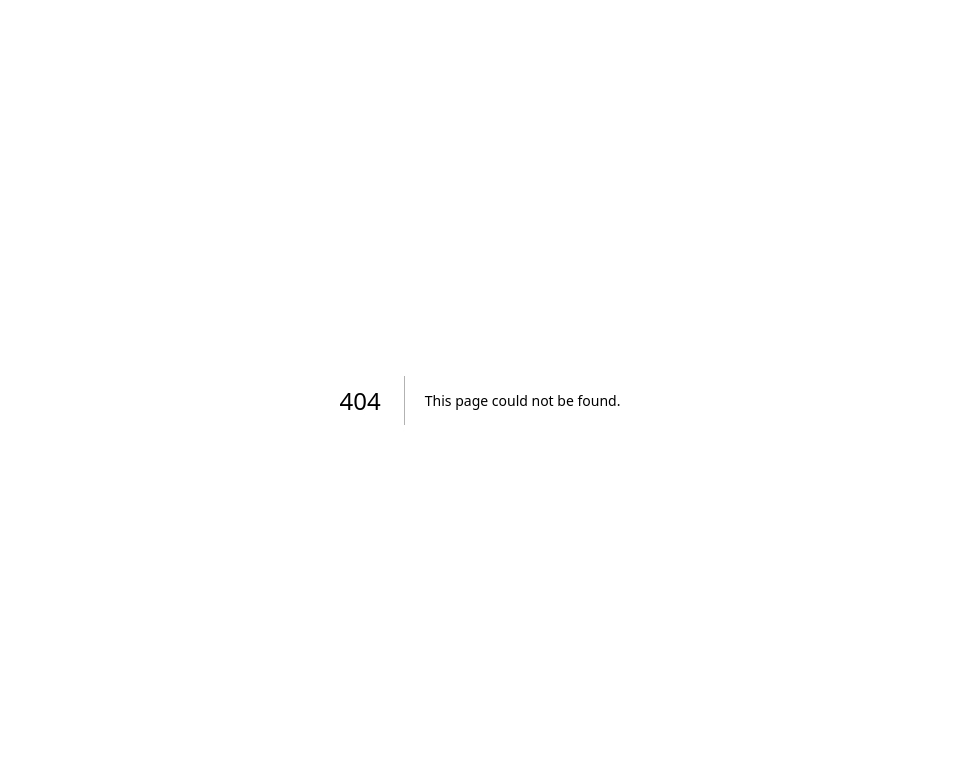
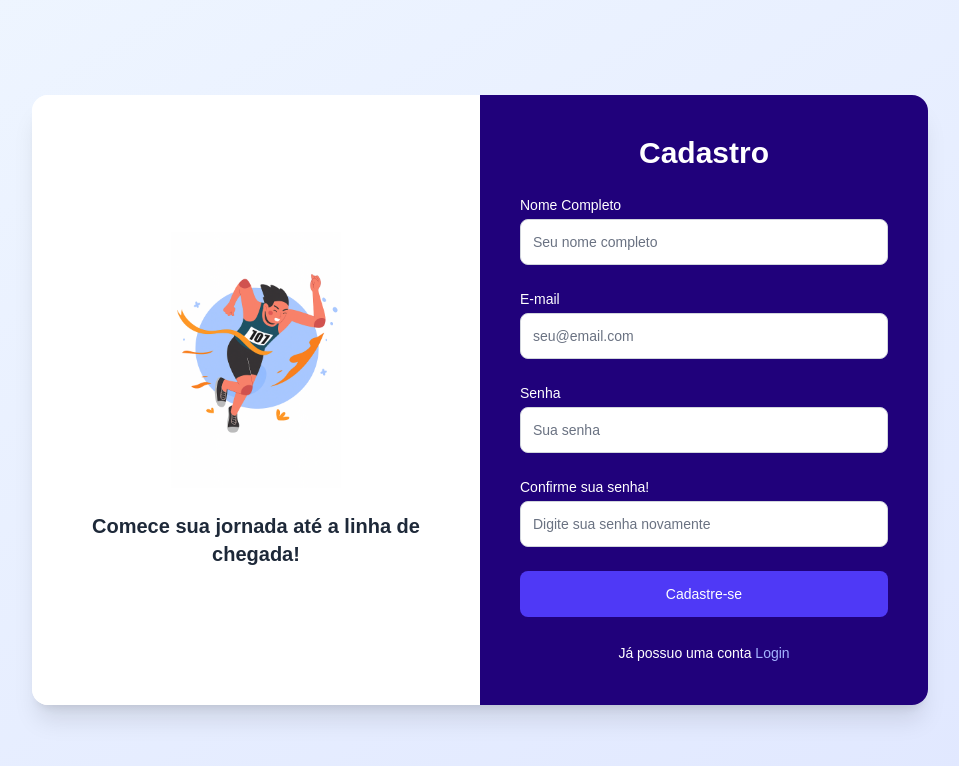
Before and after one commit to nicolekaroliny/Runit-FrontEnd, a Next.js app: page /signup in a window 1280 px wide. Before the commit this address had no page. Shown: the top 766 px of the page, without its empty margins (160-1119 px from the left). Built offline with nearby package versions, Linux system fonts and the light colour scheme.

Commit message:
página de cadastro e metadata para modificar o nome da página

```diff
--- /dev/null
+++ b/src/app/signup/metadata.ts
@@ -0,0 +1,6 @@
+import { Metadata } from 'next';
+
+export const metadata: Metadata = {
+  title: 'Cadastro',
+  description: 'Página de cadastro',
+};
--- /dev/null
+++ b/src/app/signup/page.tsx
@@ -0,0 +1,136 @@
+'use client';
+
+import { useState, FormEvent } from 'react';
+import Link from 'next/link';
+import Image from 'next/image';
+
+export default function SignUp() {
+  const [name, setName] = useState<string>('');
+  const [email, setEmail] = useState<string>('');
+  const [password, setPassword] = useState<string>('');
+  const [confirmPassword, setConfirmPassword] = useState<string>('');
+
+  const handleSubmit = (e: FormEvent<HTMLFormElement>) => {
+    e.preventDefault();
+    // Lógica de cadastro
+    console.log('Nome:', name, 'Email:', email, 'Password:', password, 'ConfirmPassword:', confirmPassword);
+  };
+
+  return (
+    <div className="min-h-screen flex items-center justify-center bg-gradient-to-br from-blue-50 to-indigo-100 p-4">
+      <div className="flex flex-col md:flex-row w-full max-w-4xl bg-white rounded-2xl shadow-xl overflow-hidden">
+
+        {/* Painel Superior: Imagem e Mensagem*/}
+        <div className="w-full md:w-1/2 flex flex-col items-center justify-center p-6 md:p-8 bg-white order-2 md:order-1">
+          <div className="relative w-48 h-48 md:w-64 md:h-64 mb-4 md:mb-6">
+            <Image
+              src="/runner.png"
+              alt="Pessoa correndo na linha de chegada"
+              fill
+              style={{ objectFit: "contain" }}
+              priority
+            />
+          </div>
+          <p className="text-lg md:text-xl font-bold text-gray-800 text-center">
+            Comece sua jornada até a linha de chegada!
+          </p>
+        </div>
+
+        {/* Painel Inferior/Formulário*/}
+        <div className="w-full md:w-1/2 p-6 md:p-10 bg-[#20017B] flex flex-col justify-center order-1 md:order-2">
+          <h2 className="text-center text-2xl md:text-3xl font-extrabold text-white mb-6">
+            Cadastro
+          </h2>
+
+          <form className="space-y-4 md:space-y-6" onSubmit={handleSubmit}>
+            <div>
+              <label htmlFor="name" className="block text-sm font-medium text-white mb-1">
+                Nome Completo
+              </label>
+              <input
+                id="name"
+                name="name"
+                type="text"
+                autoComplete="name"
+                required
+                className="appearance-none relative block w-full px-3 py-3 bg-white border border-gray-300 placeholder-gray-500 text-gray-900 rounded-lg focus:outline-none focus:ring-indigo-500 focus:border-indigo-500 sm:text-sm"
+                placeholder="Seu nome completo"
+                value={name}
+                onChange={(e) => setName(e.target.value)}
+              />
+            </div>
+
+            <div>
+              <label htmlFor="email" className="block text-sm font-medium text-white mb-1">
+                E-mail
+              </label>
+              <input
+                id="email"
+                name="email"
+                type="email"
+                autoComplete="email"
+                required
+                className="appearance-none relative block w-full px-3 py-3 bg-white border border-gray-300 placeholder-gray-500 text-gray-900 rounded-lg focus:outline-none focus:ring-indigo-500 focus:border-indigo-500 sm:text-sm"
+                placeholder="seu@email.com"
+                value={email}
+                onChange={(e) => setEmail(e.target.value)}
+              />
+            </div>
+
+            <div>
+              <label htmlFor="password" className="block text-sm font-medium text-white mb-1">
+                Senha
+              </label>
+              <input
+                id="password"
+                name="password"
+                type="password"
+                autoComplete="new-password"
+                required
+                className="appearance-none relative block w-full px-3 py-3 bg-white border border-gray-300 placeholder-gray-500 text-gray-900 rounded-lg focus:outline-none focus:ring-indigo-500 focus:border-indigo-500 sm:text-sm"
+                placeholder="Sua senha"
+                value={password}
+                onChange={(e) => setPassword(e.target.value)}
+              />
+            </div>
+
+            <div>
+              <label htmlFor="confirmPassword" className="block text-sm font-medium text-white mb-1">
+                Confirme sua senha!
+              </label>
+              <input
+                id="confirmPassword"
+                name="confirmPassword"
+                type="password"
+                autoComplete="new-password"
+                required
+                className="appearance-none relative block w-full px-3 py-3 bg-white border border-gray-300 placeholder-gray-500 text-gray-900 rounded-lg focus:outline-none focus:ring-indigo-500 focus:border-indigo-500 sm:text-sm"
+                placeholder="Digite sua senha novamente"
+                value={confirmPassword}
+                onChange={(e) => setConfirmPassword(e.target.value)}
+              />
+            </div>
+
+            <div>
+              <button
+                type="submit"
+                className="group relative w-full flex justify-center py-3 px-4 border border-transparent text-sm font-medium rounded-lg text-white bg-indigo-600 hover:bg-indigo-700 focus:outline-none focus:ring-2 focus:ring-offset-2 focus:ring-indigo-500 transition-colors duration-200"
+              >
+                Cadastre-se
+              </button>
+            </div>
+
+            <div className="text-center mt-4">
+              <span className="text-sm text-white">
+                Já possuo uma conta{' '}
+                <Link href="/signin" className="font-medium text-indigo-300 hover:text-indigo-200">
+                  Login
+                </Link>
+              </span>
+            </div>
+          </form>
+        </div>
+      </div>
+    </div>
+  );
+}
```
Also changed, not shown: public/runner.png (added).
